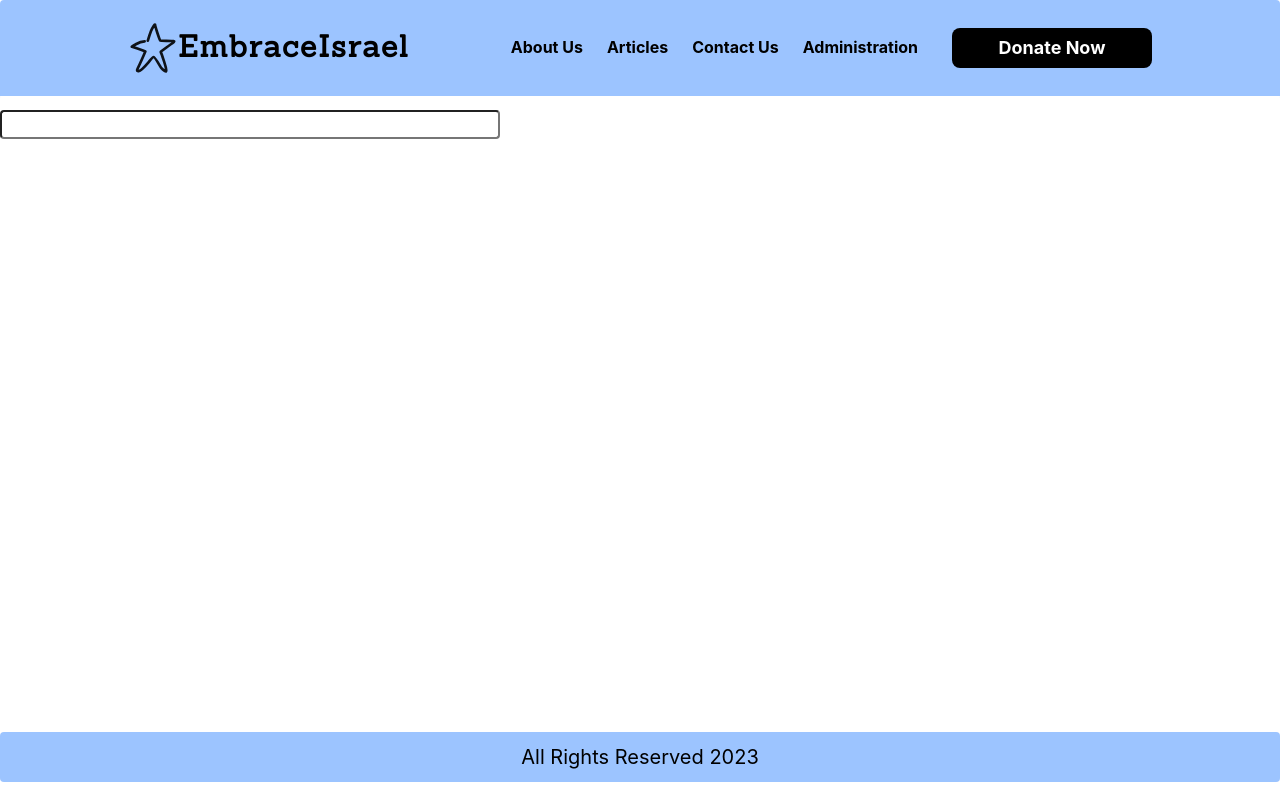
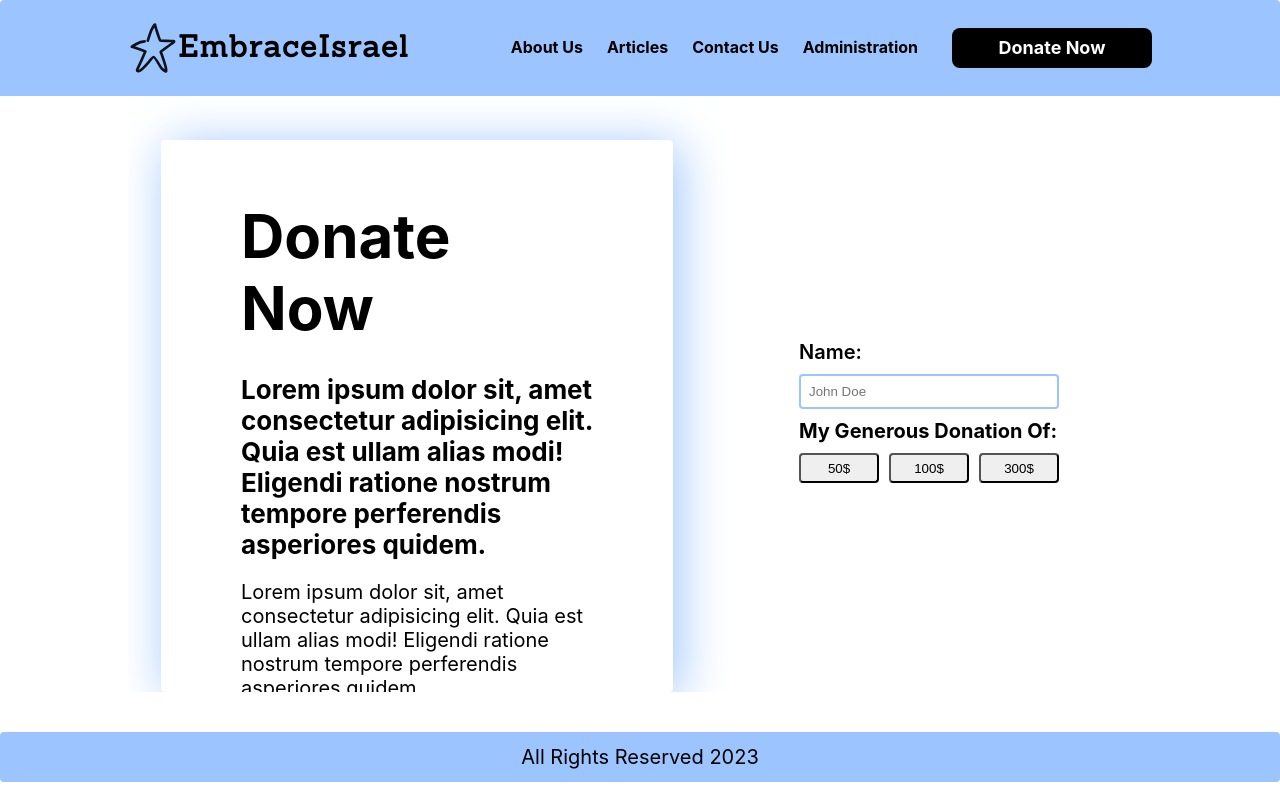
Before and after one commit to t-wolff/donations_project, a React (Vite) app: page /donate in a window 1280 px wide. Built offline with nearby package versions, Linux system fonts and the light colour scheme; no server answers; the database is empty.

Commit message:
ui donate

```diff
--- a/src/components/aboutBanner/AboutBanner.css
+++ b/src/components/aboutBanner/AboutBanner.css
@@ -6,7 +6,7 @@
   color: var(--primary-text-color);
   padding: 6rem;
   padding-top: 3rem;
-  box-shadow: 0.6rem 0.5rem 5rem var(--secondary-background-color);
+  box-shadow: var(--primary-box-shadow);
 }
 .about-banner-container h3 {
   font-size: 4rem;
--- a/src/components/article/Article.css
+++ b/src/components/article/Article.css
@@ -1,5 +1,5 @@
 .single-article-container {
-    box-shadow: 0.6rem 0.5rem 5rem var(--secondary-background-color);
+    box-shadow: var(--primary-box-shadow);
     /* padding: 1rem; */
     position: relative;
   }
--- a/src/components/login/Login.css
+++ b/src/components/login/Login.css
@@ -26,7 +26,7 @@
   height: 70vh;
   display: flex;
   justify-content: center;
-  box-shadow: 0.6rem 0.5rem 5rem var(--secondary-background-color);
+  box-shadow: var(--primary-box-shadow);
 }
 .login-form-container h2 {
   text-align: center;
--- a/src/index.css
+++ b/src/index.css
@@ -13,6 +13,8 @@
   --secondary-color: #000fb8;
   --primary-red: #ff002b;
   --primary-green: #00d724;
+  --primary-box-shadow: 0.6rem 0.5rem 5rem var(--secondary-background-color);
+
 }
 
 li {
--- a/src/pages/about/About.css
+++ b/src/pages/about/About.css
@@ -6,7 +6,7 @@
   color: var(--primary-text-color);
   padding: 3rem;
   padding-top: 5rem;
-  box-shadow: 0.6rem 0.5rem 5rem var(--secondary-background-color);
+  box-shadow: var(--primary-box-shadow);
 }
 .about-container h3 {
   font-size: 4rem;
--- a/src/pages/donate/Donate.css
+++ b/src/pages/donate/Donate.css
@@ -1,4 +1,58 @@
+.donate-container {
+    width: 80vw;
+    margin-left: 10vw;
+    height: 74vh;
+    display: flex;
+    justify-content: space-around;
+    padding-top: 4rem;
+    overflow: scroll;
+}
+.donate-container aside {
+    box-shadow: var(--primary-box-shadow);
+    width: 40vw;
+    padding: 6rem;
+    padding-left: 8rem;
+    padding-right: 8rem;
+}
+.donate-container aside h2 {
+    font-size: 6rem;
+    padding-bottom: 2rem;
+}
+.donate-container aside h4 {
+    font-size: 2.6rem;
+    padding-bottom: 2rem;
+
+}
+.payment-container{
+    padding: 6rem;
+    display: flex;
+    flex-direction: column;
+    padding-top: 20rem;
+}
+.payment-container label{
+    font-size: 2rem;
+    display: flex;
+    flex-direction: column;
+    font-weight: 600;
+}
+.payment-container input {
+    margin-top: 1rem;
+    margin-bottom: 1rem;
+    padding: 0.8rem;
+    border: none;
+    border: 0.2rem solid var(--secondary-background-color);
+}
 .paypal-btn {
     width: 26rem;
     height: 6rem;
 }
+.btn-amount-container{
+    display: flex;
+    justify-content: space-between;
+    padding-bottom: 2rem;
+}
+.btn-amount-container button{
+    height: 3rem;
+    width: 8rem;
+
+}
--- a/src/pages/donate/Donate.jsx
+++ b/src/pages/donate/Donate.jsx
@@ -6,6 +6,8 @@ import { Input } from "../../components";
 const Donate = () => {
   const [{ isPending, scriptError }] = usePayPalScriptReducer();
   const [loading, setLoading] = useState(true);
+  const [amount, setAmount] = useState(1);
+  const [name, setName] = useState(0);
 
   useEffect(() => {
     if (!isPending) {
@@ -13,12 +15,18 @@ const Donate = () => {
     }
   }, [isPending]);
 
+  useEffect(() => {
+    console.log("Amount:", amount);
+    console.log("Name:", name);
+  }, [amount, name]);
+
+
   const createOrder = (data, actions) => {
     return actions.order.create({
       purchase_units: [
         {
           amount: {
-                        value: "1.00",
+            value: amount,
             currency_code: "USD",
           },
         },
@@ -38,21 +46,50 @@ const Donate = () => {
 
   return (
     <div className="donate-container">
+      <aside>
+        <h2>Donate Now</h2>
+        <h4>
+          Lorem ipsum dolor sit, amet consectetur adipisicing elit. Quia est
+          ullam alias modi! Eligendi ratione nostrum tempore perferendis
+          asperiores quidem.
+        </h4>
+        <p>
+          Lorem ipsum dolor sit, amet consectetur adipisicing elit. Quia est
+          ullam alias modi! Eligendi ratione nostrum tempore perferendis
+          asperiores quidem.
+        </p>
+      </aside>
+      <div className="payment-container">
         {loading && <div className="loading-spinner">Loading...</div>}
-            {scriptError && <div className="error-message">Error loading PayPal script</div>}
+        {scriptError && (
+          <div className="error-message">Error loading PayPal script</div>
+        )}
         {!loading && !scriptError && (
           <>
-                <Input className='paypal-btn'/>
+            <label htmlFor="name">Name:</label>
+            <input
+              name="name"
+              type="text"
+              placeholder="John Doe"
+              onChange={(e) => setName(e.target.value)}
+            />
+            <h2 htmlFor="amount">My Generous Donation Of:</h2>
+            <div className="btn-amount-container">
+            <button onClick={() => setAmount(50)}>50$</button>
+            <button onClick={() => setAmount(100)}>100$</button>
+            <button onClick={() => setAmount(300)}>300$</button>
+            </div>
             <PayPalButtons
               createOrder={createOrder}
               onApprove={onApprove}
               onError={onError}
-                    className='paypal-btn'
+              className="paypal-btn"
               disabled={isPending}
             />
           </>
         )}
       </div>
+    </div>
   );
 };
 
```
Lines whose indentation alone changed are shown as unchanged.
